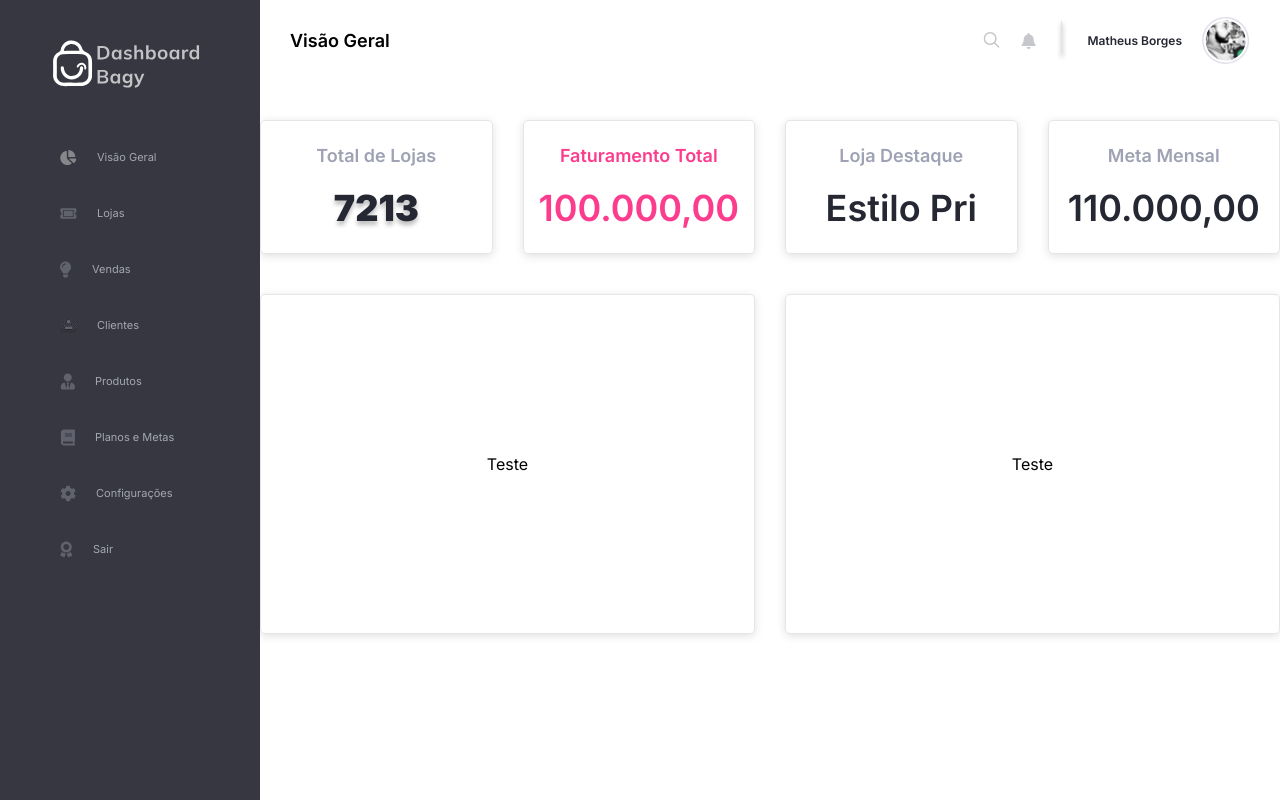
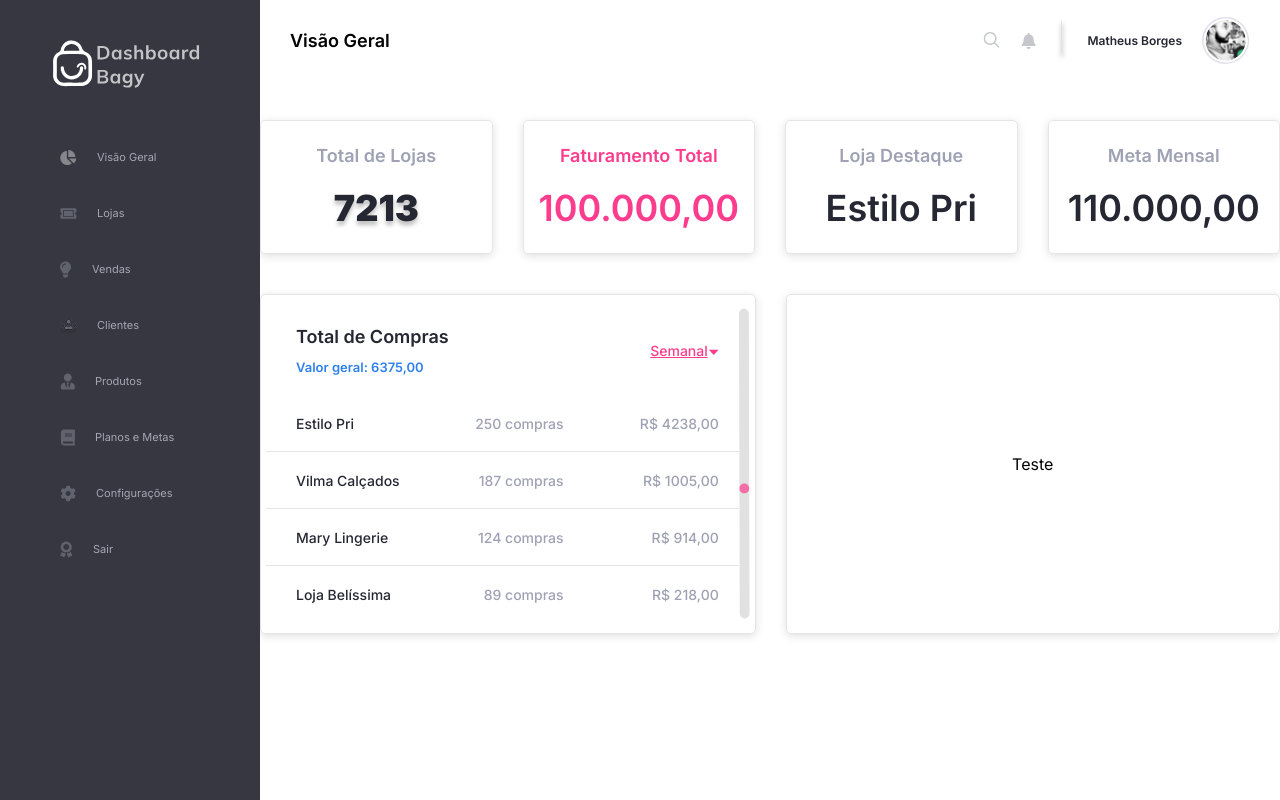
Before and after one commit to maricegalla/dashboardBagy, a React (Create React App) app in the folder dashboard/: page / in a window 1280 px wide. Built offline with nearby package versions, Linux system fonts and the light colour scheme; data requests are answered from the project's data file.

Commit message:
Left Table implemented

```diff
--- /dev/null
+++ b/dashboard/src/components/LeftTable/index.jsx
@@ -0,0 +1,63 @@
+import React, { useEffect, useState } from 'react';
+import {
+  MediumChartContainer,
+  LeftTableContainer,
+  TitleContainer,
+} from './style';
+import { ReactComponent as ScrollBar } from 'src/assets/scrollBar.svg';
+import { ReactComponent as ArrowDown } from 'src/assets/arrowDown.svg';
+import api from 'src/services/api';
+
+const LeftTable = () => {
+  const [stores, setStores] = useState([]);
+
+  const getStores = async () => {
+    const data = await api.get('/stores');
+    const allStores = data.data;
+    setStores(allStores);
+  };
+
+  useEffect(() => {
+    getStores();
+  }, []);
+  return (
+    <MediumChartContainer>
+      <LeftTableContainer>
+        <TitleContainer>
+          <div>
+            <h3>Total de Compras</h3>
+            <p>
+              Valor geral:{' '}
+              {stores.reduce((total, store) => (total += store.totalIncome), 0)}
+              ,00
+            </p>
+          </div>
+          <div>
+            <span>
+              Semanal
+              <ArrowDown />
+            </span>
+          </div>
+        </TitleContainer>
+        {stores.map((store, index) =>
+          index + 1 < stores.length ? (
+            <div key={store.id}>
+              <span>{store.name}</span>
+              <p>{store.sales} compras</p>
+              <p>R$ {store.totalIncome},00</p>
+            </div>
+          ) : (
+            <div key={store.id}>
+              <span className="border">{store.name}</span>
+              <p className="border">{store.sales} compras</p>
+              <p className="border">R$ {store.totalIncome},00</p>
+            </div>
+          )
+        )}
+      </LeftTableContainer>
+      <ScrollBar />
+    </MediumChartContainer>
+  );
+};
+
+export default LeftTable;
--- a/dashboard/src/components/LeftTable/style.js
+++ b/dashboard/src/components/LeftTable/style.js
@@ -1,5 +1,95 @@
-import styled from "styled-components";
+import styled from 'styled-components';
 
-const LeftTableContainer = styled.div``
+const MediumChartContainer = styled.div`
+  display: flex;
+  justify-content: center;
+  align-items: center;
+  height: 340px;
+  width: 550px;
+  border: 1px solid #e5e5e5;
+  border-radius: 5px;
+  box-shadow: rgba(99, 99, 99, 0.2) 0px 2px 8px 0px;
+  padding: 5px;
+`;
 
-export {LeftTableContainer}
+const LeftTableContainer = styled.div`
+  display: flex;
+  flex-direction: column;
+  width: 100%;
+  table-layout: auto;
+
+  .border {
+    border: none !important;
+  }
+
+  & > div {
+    display: flex;
+    justify-content: center;
+    height: 57px;
+    width: 100%;
+    & > span {
+      display: flex;
+      align-items: center;
+      width: 100%;
+      border-bottom: 1px solid #e5e5e5;
+      font-size: 14px;
+      padding-left: 30px;
+      color: #252733;
+      font-weight: 500;
+      text-align: left;
+    }
+
+    & > p {
+      display: flex;
+      align-items: center;
+      justify-content: right;
+      width: 100%;
+      border-bottom: 1px solid #e5e5e5;
+      font-size: 14px;
+      padding-right: 20px;
+      color: #9fa2b4;
+      font-weight: 500;
+      text-align: right;
+    }
+  }
+`;
+
+const TitleContainer = styled.div`
+  display: flex;
+  align-items: center;
+  width: 100%;
+  height: 90px !important;
+
+
+  & div {
+    display: flex;
+    flex-direction: column;
+    width: 100%;
+    gap: 12px;
+
+    & > h3 {
+      font-size: 18px;
+      color: #252733;
+      font-weight: 600;
+      padding-left: 30px;
+    }
+
+    & > p {
+      font-size: 13px;
+      color: #2f80ed;
+      font-weight: 600;
+      padding-left: 30px;
+    }
+
+    & > span {
+      font-size: 14px;
+      color: #fc3c8d;
+      font-weight: 500;
+      text-align: right;
+      text-decoration: underline;
+      padding-right: 20px;
+    }
+  }
+`;
+
+export { MediumChartContainer, LeftTableContainer, TitleContainer };
--- a/dashboard/src/components/MediumChart/index.jsx
+++ b/dashboard/src/components/MediumChart/index.jsx
@@ -1,9 +1,9 @@
 import React from 'react';
 import { MediumChartContainer } from './style';
 
-const MediumChart = () => {
+const MediumChart = (content) => {
   return (
-    <MediumChartContainer >
+    <MediumChartContainer>
       Teste
     </MediumChartContainer>
   );
--- a/dashboard/src/components/ThirdSection/index.jsx
+++ b/dashboard/src/components/ThirdSection/index.jsx
@@ -1,16 +1,14 @@
 import React from 'react';
 import { ThirdSectionContainer } from './style';
 import MediumChart from 'src/components/MediumChart';
-
+import LeftTable from 'src/components/LeftTable';
 
 
 const FirstSection = () => {
-
-
   return (
     <ThirdSectionContainer>
-      <MediumChart />
-      <MediumChart />
+      <LeftTable />
+      <MediumChart children={''}/>
     </ThirdSectionContainer>
   );
 };
--- a/dashboard/src/pages/Clients/style.js
+++ b/dashboard/src/pages/Clients/style.js
@@ -6,7 +6,7 @@ const ClientsContentContainer = styled.div`
   width: 100vw;
 
   .bagy {
-    padding-top: 100px;
+    padding-top: 200px;
     display: flex;
     flex-direction: column;
     align-items: center;
--- a/dashboard/src/pages/Configuration/style.js
+++ b/dashboard/src/pages/Configuration/style.js
@@ -6,7 +6,7 @@ const ConfigurationContentContainer = styled.div`
   width: 100vw;
 
   .bagy {
-    padding-top: 100px;
+    padding-top: 200px;
     display: flex;
     flex-direction: column;
     align-items: center;
--- a/dashboard/src/pages/Exit/style.js
+++ b/dashboard/src/pages/Exit/style.js
@@ -6,7 +6,7 @@ padding-left: 260px;
   width: 100vw;
 
   .bagy {
-    padding-top: 100px;
+    padding-top: 200px;
     display: flex;
     flex-direction: column;
     align-items: center;
--- a/dashboard/src/pages/Plans/style.js
+++ b/dashboard/src/pages/Plans/style.js
@@ -6,7 +6,7 @@ padding-left: 260px;
   width: 100vw;
 
   .bagy {
-    padding-top: 100px;
+    padding-top: 200px;
     display: flex;
     flex-direction: column;
     align-items: center;
--- a/dashboard/src/pages/Products/style.js
+++ b/dashboard/src/pages/Products/style.js
@@ -6,7 +6,7 @@ padding-left: 260px;
   width: 100vw;
 
   .bagy {
-    padding-top: 100px;
+    padding-top: 200px;
     display: flex;
     flex-direction: column;
     align-items: center;
--- a/dashboard/src/pages/Sales/style.js
+++ b/dashboard/src/pages/Sales/style.js
@@ -6,7 +6,7 @@ padding-left: 260px;
   width: 100vw;
 
   .bagy {
-    padding-top: 100px;
+    padding-top: 200px;
     display: flex;
     flex-direction: column;
     align-items: center;
--- a/dashboard/src/pages/Stores/style.js
+++ b/dashboard/src/pages/Stores/style.js
@@ -6,7 +6,7 @@ padding-left: 260px;
   width: 100vw;
 
   .bagy {
-    padding-top: 100px;
+    padding-top: 200px;
     display: flex;
     flex-direction: column;
     align-items: center;
```
Also changed, not shown: dashboard/src/components/LeftTable/index.tsx (deleted, +0 -14 lines), dashboard/src/assets/arrowDown.svg (added), dashboard/src/assets/scrollBar.svg (added).
